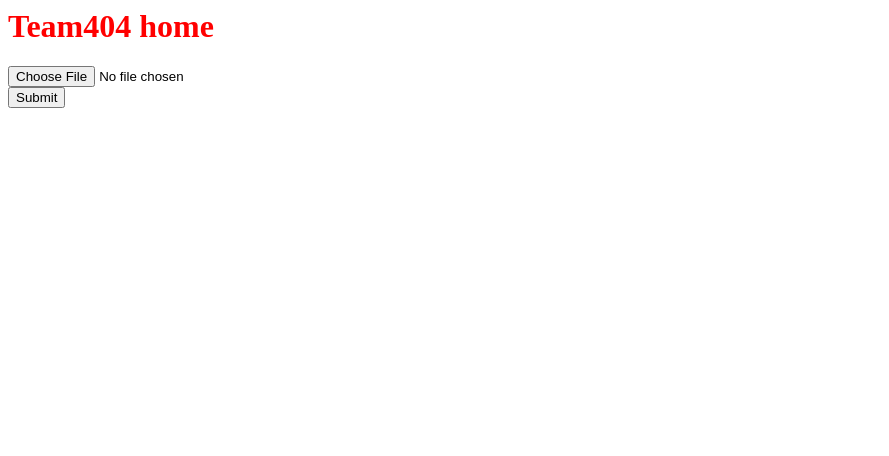
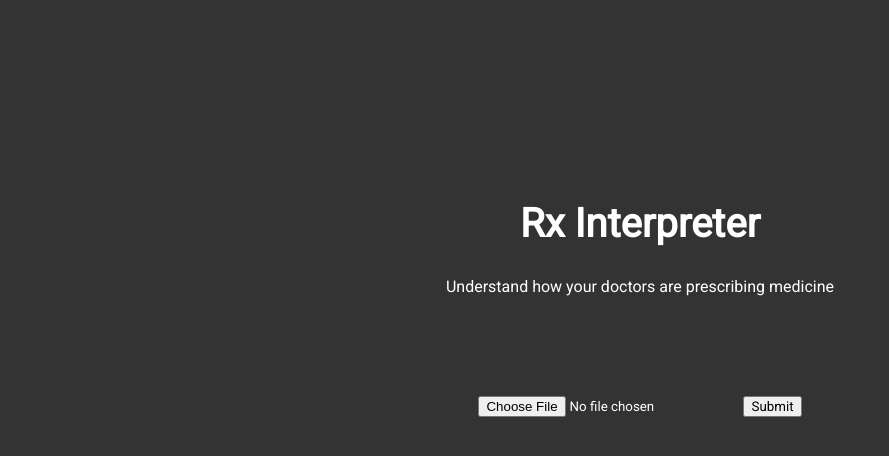
Before and after one commit to muhammada1/404NotFound, a plain HTML site: page index.html in a window 1280 px wide. Shown: the whole page, without its empty margins (0-889 px from the left). Drawn offline with Linux system fonts and the light colour scheme.

Commit message:
Css for landing and base for analysis

```diff
--- a/index.html
+++ b/index.html
@@ -1,20 +1,25 @@
 <html>
 <head>
-	<title>Team404</title>
+	<title>Rx Interpreter</title>
 	<link rel="stylesheet" type="text/css" href="styles/main.css" />
+	<!-- Google fonts -->
+	<link rel="preconnect" href="https://fonts.googleapis.com">
+	<link rel="preconnect" href="https://fonts.gstatic.com" crossorigin>
+	<link href="https://fonts.googleapis.com/css2?family=Roboto&display=swap" rel="stylesheet">
 </head>
 <body>
-	<div id="landingPage">
-		<h1>Team404 home</h1>
+	<div id="landingPage" class="page">
+		<h1 id="landingTitle">Rx Interpreter</h1>
+		<p id="landingDescription">Understand how your doctors are prescribing medicine</p>
+
 		<form id="myForm">
-    	<input type="file" id="csvFile" accept=".csv" />
-    	<br />
-    	<input type="submit" value="Submit" />
+    	<input type="file" id="csvFileInput" accept=".csv" />
+    	<input id="submitCsv" type="submit" value="Submit" />
   	</form>
 	</div>
 
-	<div id="analysisPage">
-		<h1>Analysis</h1>
+	<div id="analysisPage" class="page">
+		<h1 id="analysisTitle">Analysis</h1>
 	</div>
 
 	<script src="main.js"></script>
--- a/main.js
+++ b/main.js
@@ -1,6 +1,6 @@
 console.log("Working");
 const myForm = document.getElementById("myForm");
-const csvFile = document.getElementById("csvFile");
+const csvFile = document.getElementById("csvFileInput");
 
 function csvToArray(str, delimiter = ",") {
   const headers = str.slice(0, str.indexOf("\n")).split(delimiter);
--- a/styles/main.css
+++ b/styles/main.css
@@ -1,7 +1,49 @@
-h1 {
-	color: red;
+* {
+	margin: 0;
+	color: white;
+	overflow: hidden;
+	font-family: 'Roboto', sans-serif;
 }
 
 #analysisPage {
 	display: none;
 }
+
+.page {
+	width: 100%;
+	height: 100%;
+	background-color: #333333;
+}
+
+#landingTitle {
+	display: flex;
+	justify-content: center;
+	margin-top: 25vh;
+	font-size: 2.5em;
+}
+
+#landingDescription {
+	margin-top: 30px;
+	display: flex;
+	justify-content: center;
+}
+
+#myForm {
+	margin-top: 100px;
+	display: flex;
+	justify-content: center;
+}
+
+#csvFileInput {
+	margin-right: 10px;
+}
+
+#submitCsv {
+	color: black;
+}
+
+/* Analysis Page */
+#analysisTitle {
+	margin-left: 30px;
+	margin-top: 30px;
+}
```
